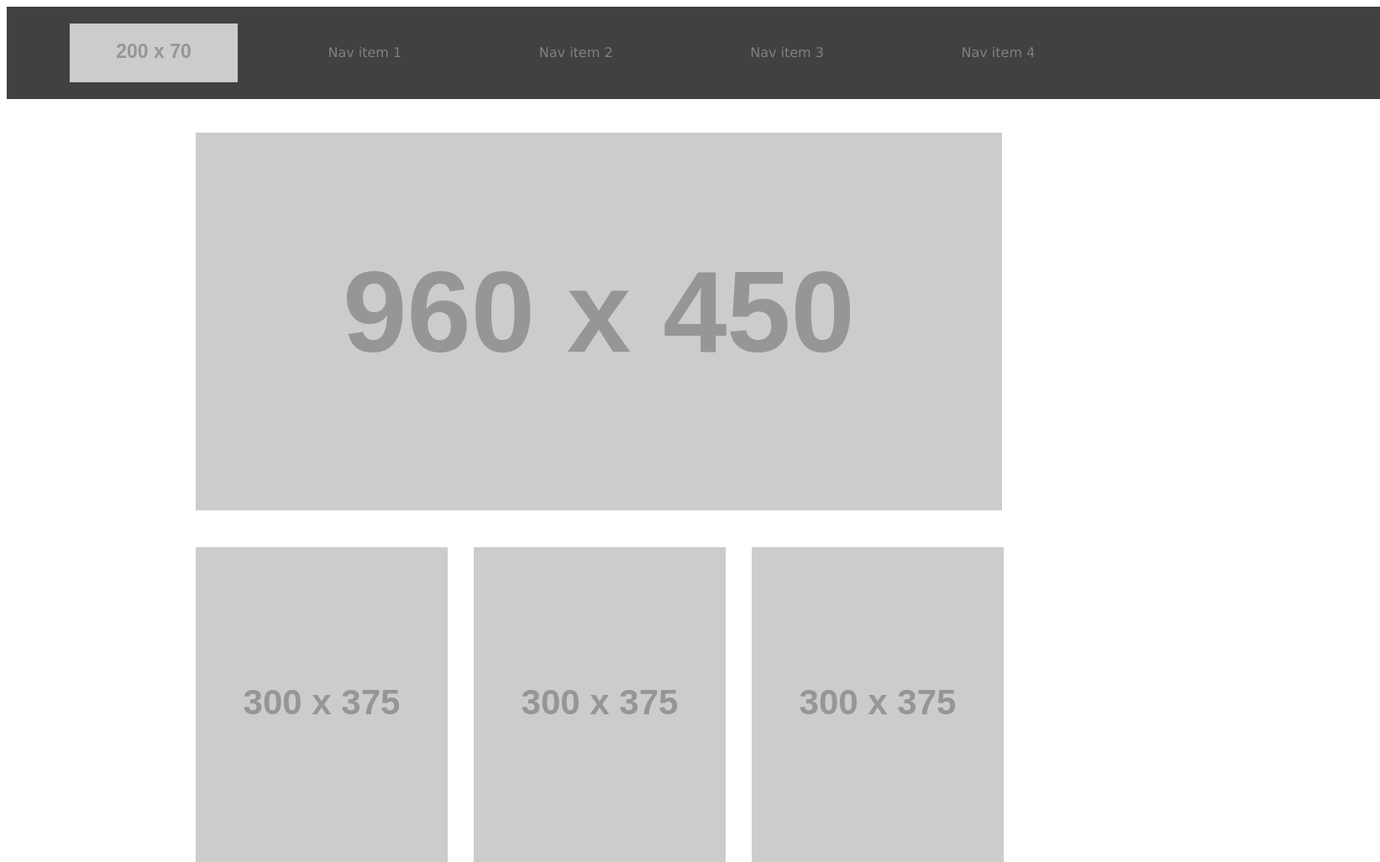
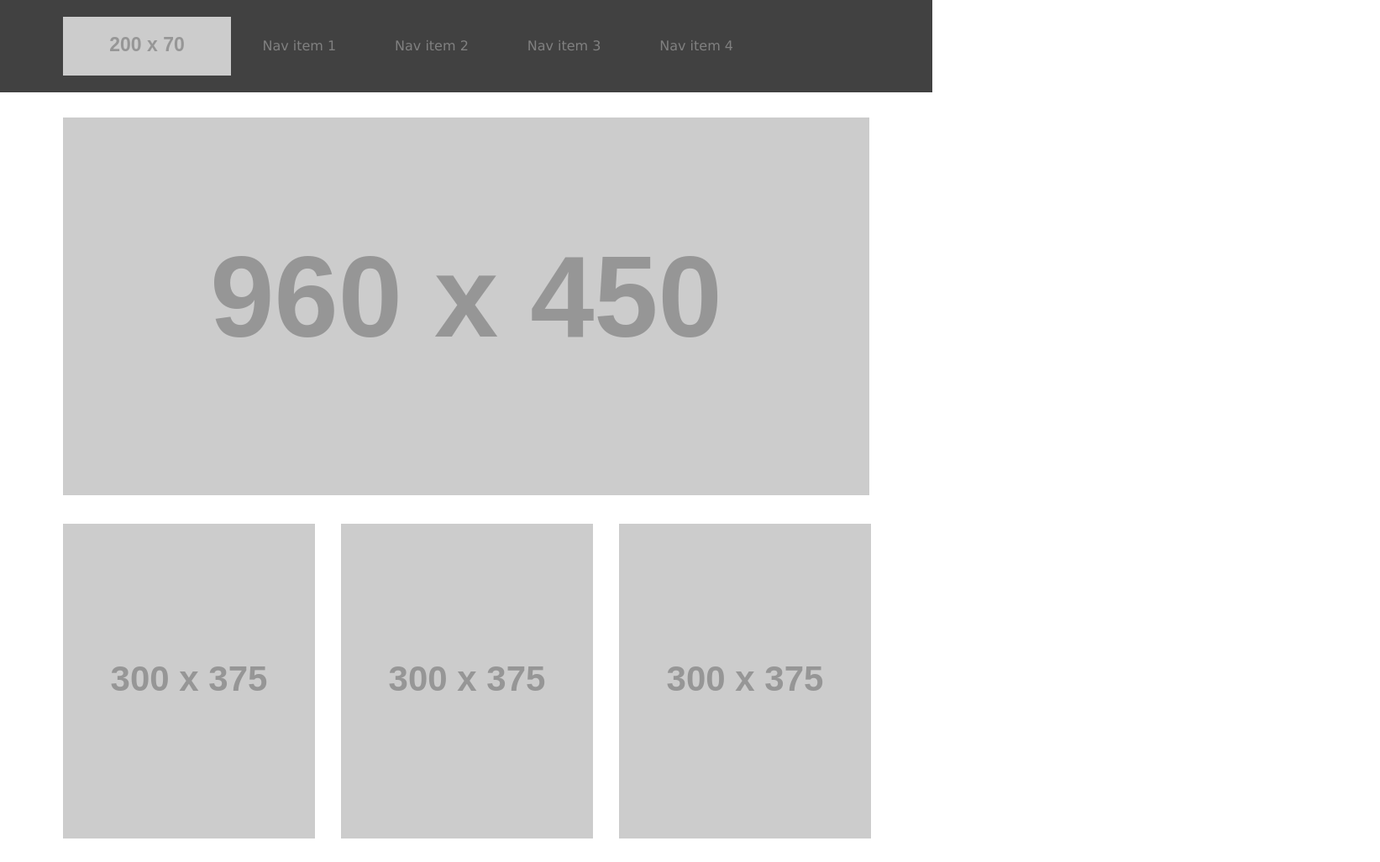
Before and after one commit to kochsj/Wireframing, a plain HTML site: page index.html in a window 1280 px wide. Shown: the top 1027 px of the page at 84% size, 1643 px wide, since content can reach past the window. Drawn offline with Linux system fonts and the light colour scheme; placeholder pictures from the web are drawn by us.

Commit message:
complete wireframe for the client

```diff
--- a/style.css
+++ b/style.css
@@ -1,17 +1,22 @@
 html{
     font-family: Verdana, Geneva, Tahoma, sans-serif;
-    width:1410px;
+    width:1110px;
+}
+body {
+    margin: 0px;
 }
 img {
     display: inline-block;
-    margin-top: 40px;
-    margin-left: 225px;
+    margin-top: 30px;
+    margin-left: 75px;
 }
 div {
     display: inline-block;
+    margin-bottom:30px;
 }
-nav {
-    width: 1410px;
+nav, footer {
+    width: 885px;
+    height: 70px;
     padding-left: 75px;
     padding-right: 150px;
     padding-top: 20px;
@@ -19,11 +24,10 @@ nav {
     background-color: rgb(65, 65, 65);
 }
 .nav {
-    width: 200px;
+    width: 152.5px;
     height: 70px;
     text-align: center;
     line-height: 70px;
-    margin-left: 46.25px;
     color: grey;
 }
 #navImg {
```
Also changed, not shown: index.html (+1 -0 lines).
